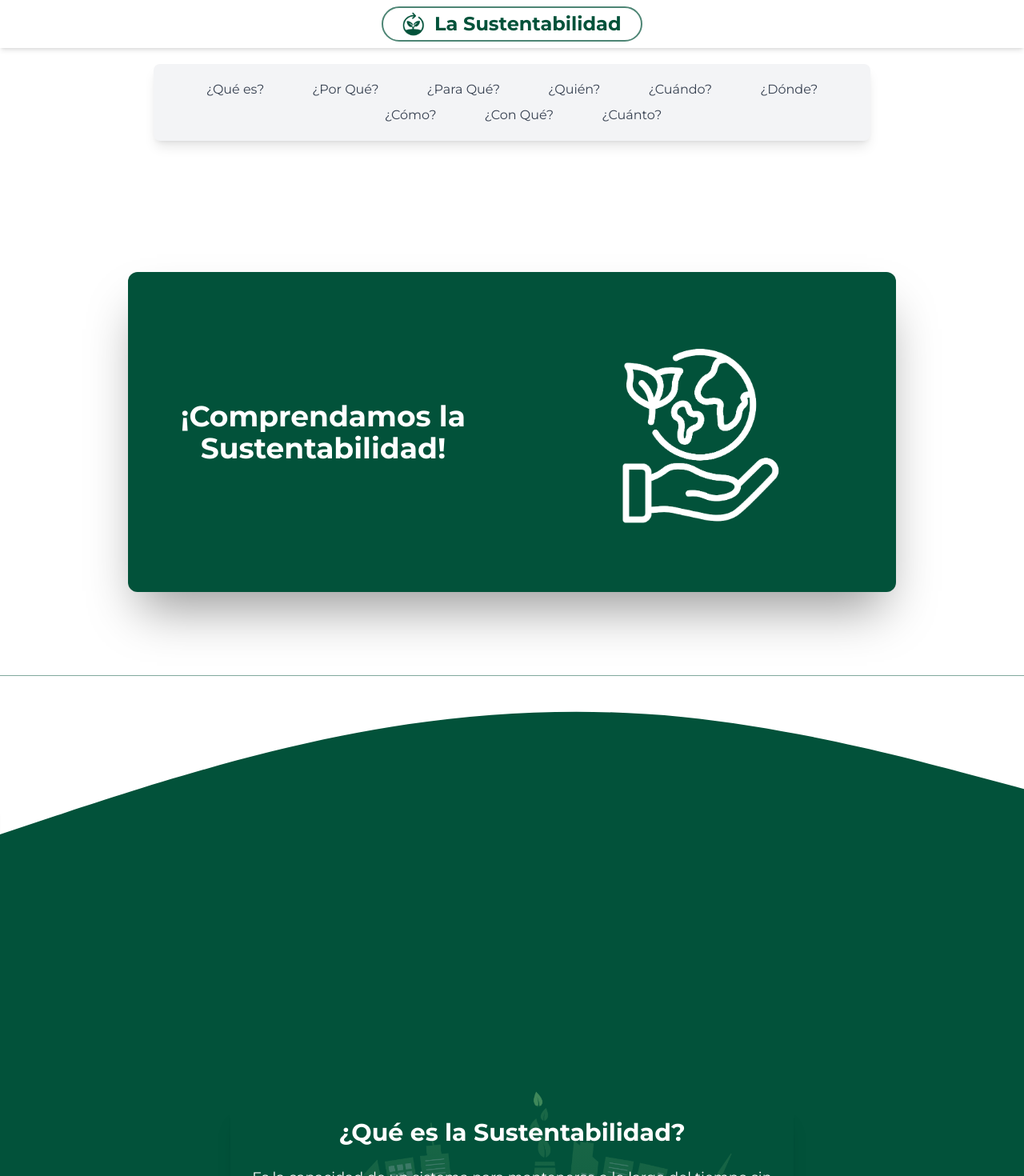
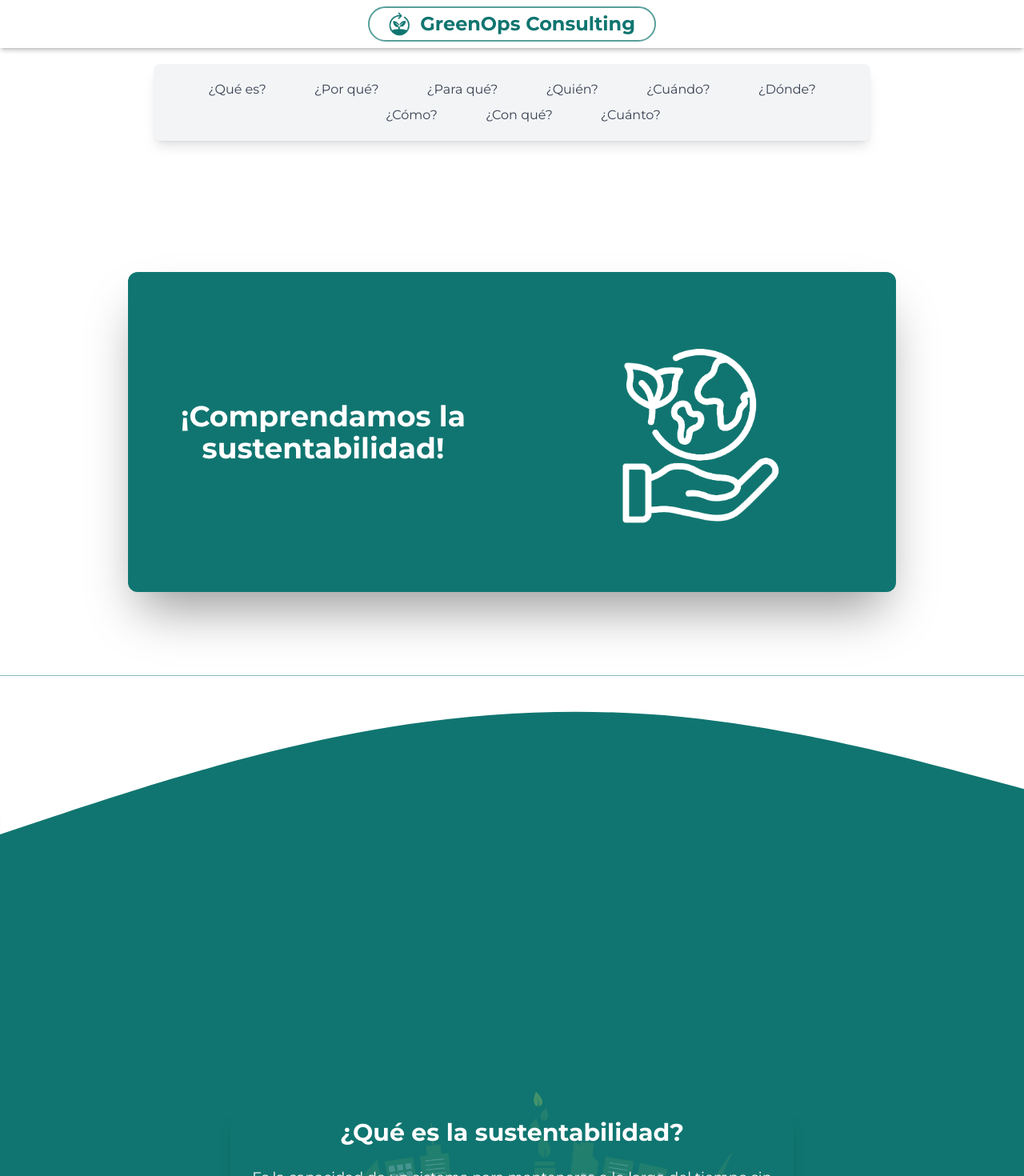
Before and after one commit to mateoestrada5/sustentabilidad_es_clave, a React (Vite) app in the folder SUS-Frontend/: page / in a window 1280 px wide. Shown: the top 1470 px of the page at 80% size. Built offline with nearby package versions, Linux system fonts and the light colour scheme.

Commit message:
cambio de colores landing

```diff
--- a/SUS-Frontend/src/components/LandingPage.jsx
+++ b/SUS-Frontend/src/components/LandingPage.jsx
@@ -1,4 +1,5 @@
 import React, { useState } from "react";
+import NavbarLP from "./NavbarLP";
 import { MdForest, MdOutlineContactSupport, MdOutlineContactless, MdCastForEducation } from "react-icons/md";
 import { GiRecycle, GiFactory } from "react-icons/gi";
 import { FaLightbulb, FaTools, FaHandHoldingHeart, FaFlagCheckered, FaChartLine, FaSchool } from "react-icons/fa";
@@ -30,19 +31,6 @@ const LandingPage = () => {
     document.body.removeChild(link);
   };
 
-  // colores:
-  // white
-  // verde = #004d29
-  // gris = #f3f4f6
-
-  // SVG Divisores
-  // Predeterminado
-  // M0,160L80,181.3C160,203,320,245,480,261.3C640,277,800,267,960,234.7C1120,203,1280,149,1360,122.7L1440,96L1440,320L1360,320C1280,320,1120,320,960,320C800,320,640,320,480,320C320,320,160,320,80,320L0,320Z
-
-  // M0,160C80,120,160,80,240,64C320,48,400,64,480,96C560,128,640,176,720,192C800,208,880,176,960,160C1040,144,1120,128,1200,160C1280,192,1360,256,1440,320L1440,320L0,320Z
-  // M0,128L80,106.7C160,85,320,43,480,64C640,85,800,181,960,170.7C1120,160,1280,64,1360,42.7L1440,21L1440,320L1360,320C1280,320,1120,320,960,320C800,320,640,320,480,320C320,320,160,320,80,320L0,320Z
-  // M0,192L40,186.7C80,181,160,171,240,154.7C320,139,400,117,480,128C560,139,640,181,720,192C800,203,880,181,960,154.7C1040,128,1120,96,1200,96C1280,96,1360,128,1400,144L1440,160L1440,320L1400,320C1360,320,1280,320,1200,320C1120,320,1040,320,960,320C880,320,800,320,720,320C640,320,560,320,480,320C400,320,320,320,240,320C160,320,80,320,40,320L0,320Z
-
   const paraQueActions = [
     {
       id: 1,
@@ -52,7 +40,7 @@ const LandingPage = () => {
           Promover un modelo de desarrollo humano que asegure el bienestar de las personas sin agotar los recursos del planeta ni causar daños irreversibles al medio ambiente.
         </>
       ),
-      icon: <FaLightbulb style={{ color: "#02523a" }} />,
+      icon: <FaLightbulb style={{ color: "#107570" }} />,
     },
     {
       id: 2,
@@ -62,7 +50,7 @@ const LandingPage = () => {
           Satisfacer las necesidades actuales de la sociedad sin comprometer las posibilidades de las futuras generaciones, manteniendo un equilibrio
         </>
       ),
-      icon: <FaTools style={{ color: "#02523a" }} />,
+      icon: <FaTools style={{ color: "#107570" }} />,
     },
     {
       id: 3,
@@ -72,7 +60,7 @@ const LandingPage = () => {
           Construir un futuro justo, equitativo y saludable a través del uso racional de los recursos, la conservación de los ecosistemas, y la promoción de prácticas responsables e inclusivas.
         </>
       ),
-      icon: <FaFlagCheckered style={{ color: "#02523a" }} />,
+      icon: <FaFlagCheckered style={{ color: "#107570" }} />,
     },
     {
       id: 4,
@@ -82,7 +70,7 @@ const LandingPage = () => {
           Impulsar un cambio que transforme la manera en que producimos, consumimos y convivimos,promoviendo una cultura de responsabilidad intergeneracional y de respeto hacia el entorno natural
         </>
       ),
-      icon: <FaHandHoldingHeart style={{ color: "#02523a" }} />,
+      icon: <FaHandHoldingHeart style={{ color: "#107570" }} />,
     },
   ];
 
@@ -100,7 +88,7 @@ const LandingPage = () => {
         </>
 
       ),
-      icon: <FaChartLine style={{ color: "#004d29" }} />,
+      icon: <FaChartLine style={{ color: "#107570" }} />,
     },
     {
       id: 2,
@@ -112,7 +100,7 @@ const LandingPage = () => {
           Durante la transición
         </>
       ),
-      icon: <GoArrowDown style={{ color: "#02523a" }} />,
+      icon: <GoArrowDown style={{ color: "#107570" }} />,
     },
     {
       id: 3,
@@ -125,7 +113,7 @@ const LandingPage = () => {
         </>
 
       ),
-      icon: <GiRecycle style={{ color: "#004d29" }} />,
+      icon: <GiRecycle style={{ color: "#107570" }} />,
     },
 
   ];
@@ -141,7 +129,7 @@ const LandingPage = () => {
 
         </>
       ),
-      icon: <FaPeopleGroup style={{ color: "#02523a" }} />,
+      icon: <FaPeopleGroup style={{ color: "#107570" }} />,
     },
     {
       id: 5,
@@ -155,7 +143,7 @@ const LandingPage = () => {
         </>
 
       ),
-      icon: <GiFactory style={{ color: "#004d29" }} />,
+      icon: <GiFactory style={{ color: "#107570" }} />,
     },
 
   ];
@@ -362,7 +350,7 @@ const LandingPage = () => {
 
   return (
     <div className="bg-white font-montserrat text-gray-800">
-
+      <NavbarLP />
 
       <div className="flex justify-center mt-20 botones-landing">
         <div className="relative w-full max-w-[70%] mx-auto h-auto bg-gray-100 rounded-lg shadow-lg flex items-center justify-center p-4 mb-8 sm:mb-10">
@@ -379,14 +367,14 @@ const LandingPage = () => {
               onClick={() => scrollToSection("por_que")}
               className="bg-transparent text-gray-700 rounded px-4 py-1 transition duration-200 hover:bg-gray-200 w-full sm:w-auto mb-2 sm:mb-0"
             >
-              ¿Por Qué?
+              ¿Por qué?
             </button>
 
             <button
               className="bg-transparent text-gray-700 rounded px-4 py-1 transition duration-200 hover:bg-gray-200 w-full sm:w-auto mb-2 sm:mb-0"
               onClick={() => scrollToSection("para_que")}
             >
-              ¿Para Qué?
+              ¿Para qué?
             </button>
 
             <button
@@ -417,7 +405,7 @@ const LandingPage = () => {
               className="bg-transparent text-gray-700 rounded px-4 py-1 transition duration-200 hover:bg-gray-200 w-full sm:w-auto mb-2 sm:mb-0"
               onClick={() => scrollToSection("con_que")}
             >
-              ¿Con Qué?
+              ¿Con qué?
             </button>
             <button
               className="bg-transparent text-gray-700 rounded px-4 py-1 transition duration-200 hover:bg-gray-200 w-full sm:w-auto mb-2 sm:mb-0"
@@ -436,7 +424,7 @@ const LandingPage = () => {
         <div className="shadow-[0_35px_60px_-15px_rgba(0,0,0,0.4)] bg-opacity-100 bg-custom-green rounded-xl flex flex-col lg:flex-row items-center justify-center p-4 min-h-[50vh] max-w-[75%] xl:px-2">
           <div className="flex-1 flex flex-col items-center justify-center p-4 text-white order-2 lg:order-1">
             <p className="text-4xl text-porcentaje transition duration-300 transform hover:scale-105 font-semibold text-center">
-              ¡Comprendamos la Sustentabilidad!
+              ¡Comprendamos la sustentabilidad!
             </p>
           </div>
           <div className="flex-1 flex justify-center items-center p-4 order-1 lg:order-2">
@@ -449,9 +437,9 @@ const LandingPage = () => {
         </div>
       </header>
 
-      <WaveDivider color={["white"]} backgroundColor="#02523a" rotate={true} />
+      <WaveDivider color={["white"]} backgroundColor="#107570" rotate={true} />
 
-      {/* Que es */}
+      {/* Qué es */}
       <section
         id="que_es"
         className="min-h-screen flex flex-col items-center justify-center py-16 px-8 bg-custom-green text-center relative"
@@ -464,7 +452,7 @@ const LandingPage = () => {
       >
         <div className="bg-gradient-to-b from-custom-green/60 to-custom-green/90 rounded-xl p-4 shadow-xl gradiant-white">
           <h2 className="text-3xl font-semibold mb-6 text-white">
-            ¿Qué es la Sustentabilidad?
+            ¿Qué es la sustentabilidad?
           </h2>
           <p className="text-lg text-white mb-8 max-w-2xl">
             Es la capacidad de un sistema para mantenerse a lo largo del tiempo sin agotar los recursos naturales ni dañar el entorno.
@@ -475,7 +463,7 @@ const LandingPage = () => {
       </section>
 
       <WaveDivider
-        color={["#c6d7cf", "#02523a"]}
+        color={["#a0cfc5", "#107570"]}
         rotate={true}
         svgPaths={[
           "M1440,128L1360,106.7C1280,85,1120,43,960,64C800,85,640,181,480,170.7C320,160,160,64,80,42.7L0,21L0,320L80,320C160,320,320,320,480,320C640,320,800,320,960,320C1120,320,1280,320,1360,320L1440,320Z",
@@ -483,15 +471,14 @@ const LandingPage = () => {
         ]}
       />
 
-
-      {/* Por que */}
+      {/* Por qué */}
       <section
         className="min-h-screen flex flex-col items-center justify-center py-16 px-8 text-center"
         id="por_que"
       >
         <h2 className="text-3xl font-semibold mb-6">¿Por qué surge la sustentabilidad?</h2>
         <p className="text-lg mb-10">
-          Es una reacción a los efectos perjudiciales del desarrollo insostenible.
+          Es una reacción a los efectos perjudiciales del desarrollo no sostenible.
         </p>
         <div className="grid grid-cols-1 sm:grid-cols-2 lg:grid-cols-3 gap-8 w-full max-w-[1200px]">
           {cardDataPorQue.map((card) => (
@@ -524,14 +511,14 @@ const LandingPage = () => {
             </div>
           ))}
         </div>
-        <hr class="border-t-2 border-gray-300 my-6 w-[90%] mx-auto mt-10" />
-        <p className="text-lg  italic">La sustentabilidad no es una opción, sino una necesidad urgente para asegurar un futuro habitable, protegiendo el planeta y garantizando bienestar para las próximas generaciones.</p>
-        <hr class="border-t-2 border-gray-300 my-6 w-[90%] mx-auto" />
+        <hr className="border-t-2 border-gray-300 my-6 w-[90%] mx-auto mt-10" />
+        <p className="text-lg italic">La sustentabilidad no es una opción, sino una necesidad urgente para asegurar un futuro habitable, protegiendo el planeta y garantizando el bienestar de las próximas generaciones.</p>
+        <hr className="border-t-2 border-gray-300 my-6 w-[90%] mx-auto" />
       </section>
 
       <WaveDivider color={["#f3f4f6"]} backgroundColor="white" rotate={false} />
 
-      {/* Para que */}
+      {/* Para qué */}
       <section
         className="min-h-screen flex flex-col items-center justify-center py-16 px-8 bg-gray-100 text-center"
         id="para_que"
@@ -540,7 +527,7 @@ const LandingPage = () => {
           ¿Para qué sirve la sustentabilidad?
         </h2>
         <p className="text-lg mb-6">
-          La sustentabilidad no es solo una meta, sino una necesidad urgente y compartida
+          La sustentabilidad no es solo una meta, sino una necesidad urgente y compartida.
         </p>
         <div className="flex justify-center">
           <div className="grid grid-cols-4 gap-10">
@@ -563,14 +550,14 @@ const LandingPage = () => {
 
       <MountainDivider backgroundColor="#f3f4f6" />
 
-      {/* quien */}
+      {/* Quién */}
       <section
         className="min-h-screen flex flex-col items-center justify-center py-16 px-8 text-center bg-custom-green text-white"
         id="quien"
       >
         <h2 className="text-3xl font-semibold mb-6">¿Quién es responsable de la sustentabilidad?</h2>
         <p className="text-lg mb-10">
-          La responsabilidad es colectiva y compartida. Todos en la socidad participan y asumen un rol para preservar el planeta.
+          La responsabilidad es colectiva y compartida. Todos en la sociedad participan y asumen un rol para preservar el planeta.
         </p>
         <div className="grid grid-cols-3 gap-8 w-full max-w-[1200px]">
           {cardDataQuien1.map((card) => (
@@ -628,13 +615,13 @@ const LandingPage = () => {
             </div>
           ))}
         </div>
-        <hr class="border-t-2 border-gray-300 my-6 w-[90%] mx-auto mt-10" />
-        <p className="text-lg  italic">Toda la sociedad está afectada por las decisiones y acciones relacionadas con la sustentabilidad. El impacto es global y abarca a las generaciones presentes y futuras.</p>
-        <hr class="border-t-2 border-gray-300 my-6 w-[90%] mx-auto" />
+        <hr className="border-t-2 border-gray-300 my-6 w-[90%] mx-auto mt-10" />
+        <p className="text-lg italic">Toda la sociedad está afectada por las decisiones y acciones relacionadas con la sustentabilidad. El impacto es global y abarca a las generaciones presentes y futuras.</p>
+        <hr className="border-t-2 border-gray-300 my-6 w-[90%] mx-auto" />
       </section>
 
       <WaveDivider
-        color={["#c6d7cf", "#02523a"]}
+        color={["#a0cfc5", "#107570"]}
         backgroundColor="white"
         rotate={true}
         svgPaths={[
@@ -643,7 +630,7 @@ const LandingPage = () => {
         ]}
       />
 
-      {/* cuando */}
+      {/* Cuándo */}
       <section
         className="px-8 bg-white flex flex-col justify-center min-h-screen"
         id="cuando"
@@ -660,7 +647,6 @@ const LandingPage = () => {
               <p className="mb-8 text-black">
                 Cuanto más temprano y constante sea el compromiso, mayores serán las posibilidades de <span className="font-bold">proteger el entorno y asegurar un futuro sostenible</span> para todos.
               </p>
-
             </div>
           </div>
           <div className="flex-1">
@@ -680,7 +666,6 @@ const LandingPage = () => {
                 <p className="text-slate-100">
                   El momento ideal para involucrarse es desde el principio: en la etapa de prevención o al inicio de un conflicto ambiental. Participar desde temprano permite influir en las decisiones y maximiza el impacto positivo, evitando consecuencias irreversibles.
                 </p>
-
               </div>
               <div className="bg-custom-green border-2 rounded-lg shadow-xl p-6 text-center transition-transform transform hover:scale-105">
                 <h3 className="text-xl font-semibold mb-4 text-slate-100">
@@ -696,7 +681,7 @@ const LandingPage = () => {
       </section>
 
       <WaveDivider
-        color={["#397559", "#02523a"]}
+        color={["#299e87", "#107570"]}
         backgroundColor="white"
         rotate={false}
         svgPaths={[
@@ -705,8 +690,7 @@ const LandingPage = () => {
         ]}
       />
 
-
-      {/* donde */}
+      {/* Dónde */}
       <section
         className="px-8 bg-custom-green flex flex-col justify-center min-h-screen"
         id="donde"
@@ -774,7 +758,7 @@ const LandingPage = () => {
                 <div className="flex flex-row items-center justify-center gap-2 mb-3">
                   <MdForest size={32} className="text-scale-100" />
                   <h3 className="text-lg font-semibold text-black">
-                    Entornos Naturales
+                    Entornos naturales
                   </h3>
                 </div>
                 <p className="text-custom-gray">
@@ -799,9 +783,8 @@ const LandingPage = () => {
         </div>
       </section>
 
-
       <WaveDivider
-        color={["#c6d7cf", "#02523a"]}
+        color={["#a0cfc5", "#107570"]}
         backgroundColor={"#f3f4f6"}
         rotate={true}
         svgPaths={[
@@ -810,7 +793,7 @@ const LandingPage = () => {
         ]}
       />
 
-      {/* como */}
+      {/* Cómo */}
       <section
         id="como"
         className="relative w-full min-h-screen flex justify-center items-center bg-gray-100 z-20"
@@ -828,7 +811,7 @@ const LandingPage = () => {
 
         {/* Contenedor circular */}
         <div className="relative w-96 h-96 rounded-full flex justify-center items-center">
-          {/* Los 8 items, cada uno dentro de un div rotado */}
+          {/* Los 8 ítems, cada uno dentro de un div rotado */}
           {comoItems.map((item, i) => {
             const angleDeg = (360 / comoItems.length) * i;
             const angleRad = (angleDeg * Math.PI) / 180;
@@ -856,11 +839,9 @@ const LandingPage = () => {
         </div>
       </section>
 
-
-
       <WaveDivider color={["#f3f4f6"]} backgroundColor="white" rotate={true} />
 
-      {/* con que */}
+      {/* Con qué */}
       <section
         className="min-h-screen flex flex-col items-center justify-center py-16 px-8 text-center"
         id="con_que"
@@ -933,7 +914,7 @@ const LandingPage = () => {
 
       <WaveDivider color={["#f3f4f6"]} backgroundColor="white" rotate={false} />
 
-      {/* cuanto */}
+      {/* Cuánto */}
       <section
         className="min-h-screen flex flex-col items-center justify-center py-16 px-8 bg-gray-100 text-center"
         id="cuanto"
@@ -949,7 +930,7 @@ const LandingPage = () => {
                 key={action.id}
                 className="bg-white rounded-lg shadow-lg p-6 text-center transition-transform transform hover:scale-105 min-h-[200px] flex flex-col justify-between"
                 style={{
-                  border: "2px solid #004d29",
+                  border: "2px solid #107570",
                   borderRadius: "8px",
                 }}
               >
@@ -969,7 +950,7 @@ const LandingPage = () => {
                 key={action.id}
                 className="bg-white rounded-lg shadow-lg p-6 text-center transition-transform transform hover:scale-105 min-h-[200px] flex flex-col justify-between"
                 style={{
-                  border: "2px solid #004d29",
+                  border: "2px solid #107570",
                   borderRadius: "8px",
                 }}
               >
@@ -985,7 +966,6 @@ const LandingPage = () => {
         <br />
       </section>
 
-
       <WaveDivider
         color={["#f3f4f6"]}
         backgroundColor="white"
@@ -995,23 +975,22 @@ const LandingPage = () => {
         ]}
       />
 
-      {/* Boton de descarga */}
+      {/* Botón de descarga */}
       <section
         className="min-h-[30%] py-16 px-8 bg-white text-center"
         id="contacto">
-        <hr class="border-t-2 border-gray-300 mb-20 w-[90%] mx-auto" />
+        <hr className="border-t-2 border-gray-300 mb-20 w-[90%] mx-auto" />
 
         <div className="items-center justify-center p-30">
           <p className="text-lg italic pb-5">¿Querés profundizar en alguna de estas preguntas? Te invitamos a explorar el siguiente informe sobre la sustentabilidad, donde desarrollamos cada tema con más detalle.</p>
           <button
             className="bg-custom-green p-7 m-2 text-white text-lg font-bold rounded-full shadow-2xl hover:scale-[1.2] transition transition-duration-200"
             onClick={handleDownload}>
-            Descarga el informe completo</button>
+            Descargá el informe completo</button>
         </div>
 
-        <hr class="border-t-2 border-gray-300 mt-[5%] mx-auto w-[90%] " />
+        <hr className="border-t-2 border-gray-300 mt-[5%] mx-auto w-[90%] " />
       </section>
-
 
       <section
         className="min-h-screen flex flex-col lg:flex-row items-center justify-center bg-white text-center"
@@ -1026,7 +1005,7 @@ const LandingPage = () => {
               onClick={() => scrollToSection("top")}
             />
             <a
-              href="https://mail.google.com/mail/?view=cm&fs=1&to=sustentabilidad.vida@gmail.com"
+              href="https://mail.google.com/mail/?view=cm&fs=1&to=asesoria@greenops.com"
               target="_blank"
               rel="noopener noreferrer"
             >
@@ -1038,33 +1017,33 @@ const LandingPage = () => {
         <div className="flex-1 mb-8 lg:mb-0 text-center">
           <h2 className="text-3xl font-semibold mb-6">Contáctanos</h2>
           <p className="text-lg text-gray-700 mb-4">
-            ¿Necesitas comunicarte con nosotros? Puedes contáctarnos para:
+            ¿Necesitás comunicarte con nosotros? Podés contactarnos para:
           </p>
           <div className="flex justify-center">
             <ul className="list-disc list-inside text-start text-lg text-gray-700 mb-4">
               <li className="flex items-center">
-                <BiQuestionMark className="mr-2 w-5 h-5" /> Consultas
+                <BiQuestionMark className="mr-2 w-5 h-5" /> Contratar consultoría
               </li>
               <li className="flex items-center">
                 <RiStarLine className="mr-2 w-5 h-5" /> Recomendaciones
               </li>
               <li className="flex items-center">
-                <BiSupport className="mr-2 w-5 h-5" /> Ayuda y Soporte
+                <BiSupport className="mr-2 w-5 h-5" /> Ayuda y soporte
               </li>
             </ul>
           </div>
           <a
-            href="https://mail.google.com/mail/?view=cm&fs=1&to=sustentabilidad.vida@gmail.com"
+            href="https://mail.google.com/mail/?view=cm&fs=1&to=asesoria@greenops.com"
             target="_blank"
             rel="noopener noreferrer"
             className="mt-4 text-custom-green font-bold"
           >
-            sustentabilidad.vida@gmail.com
+            asesoria@greenops.com
           </a>
         </div>
       </section>
 
-      <MountainDivider color={["#c6d7cf", "#397559", "#02523a"]} />
+      <MountainDivider color={["#a0cfc5", "#299e87", "#107570"]} />
     </div>
   );
 };
@@ -1104,7 +1083,7 @@ const WaveDivider = ({ color, backgroundColor, rotate = false, svgPaths }) => {
 };
 
 const MountainDivider = ({
-  color = ["#c6d7cf", "#397559", "#02523a"],
+  color = ["#a0cfc5", "#299e87", "#107570"],
   rotate = false,
   backgroundColor,
 }) => {
--- a/SUS-Frontend/src/components/NavbarLP.jsx
+++ b/SUS-Frontend/src/components/NavbarLP.jsx
@@ -13,8 +13,8 @@ const NavbarLP = () => {
       <div className="flex items-center justify-center w-full ">
         {/* Logo + Título alineados a la izquierda */}
         <button onClick={reloadPage} className="flex items-center border-2 px-6 py-1 rounded-full border-custom-green/70">
-          <img src={"/logo.png"} alt="Logo UTN" className="h-6 sm:h-8 mr-3" />
-          <h1 className="text-2xl font-bold text-custom-green whitespace-nowrap">La Sustentabilidad</h1>
+          <img src={"/logo.png"} className="h-6 sm:h-8 mr-3" />
+          <h1 className="text-2xl font-bold text-custom-green whitespace-nowrap">GreenOps Consulting</h1>
         </button>
       </div>
     </nav >
--- a/SUS-Frontend/tailwind.config.js
+++ b/SUS-Frontend/tailwind.config.js
@@ -4,7 +4,7 @@ export default {
   theme: {
     extend: {
       colors: {
-        'custom-green': '#02523a',
+        'custom-green': '#107570',
         'custom-gray': '#4e5766',
         'custom-blue': '#1a2b4f',
         'custom-red' : '#ce1126'
```
Also changed, not shown: SUS-Frontend/public/logo.png.
